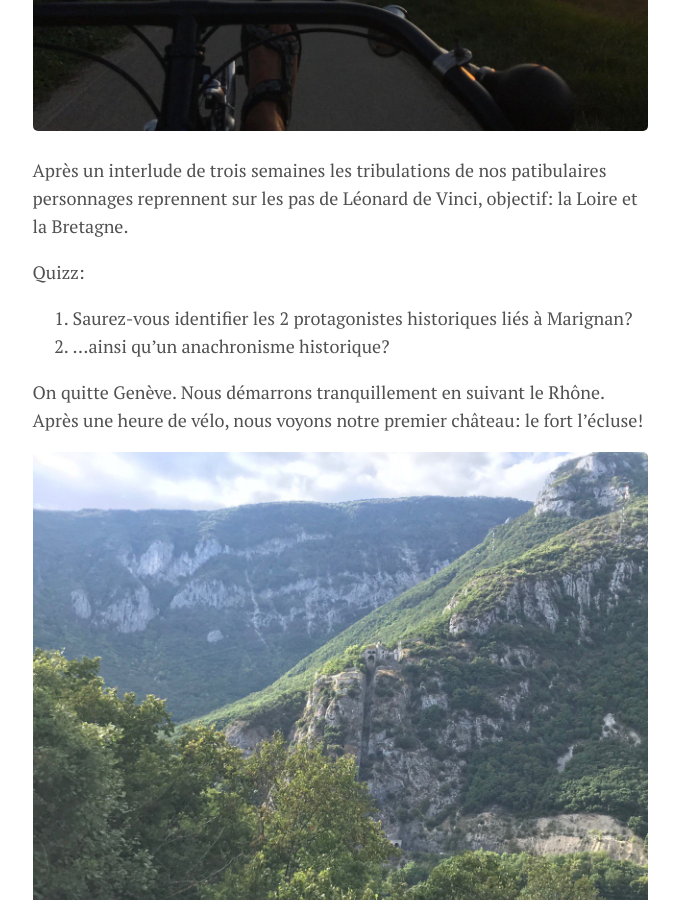
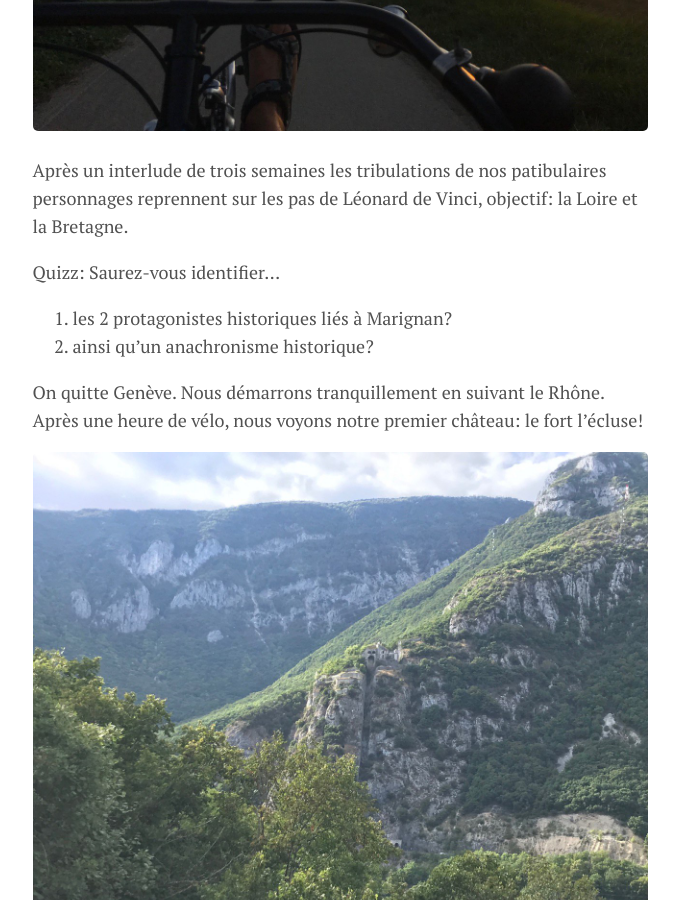
Before and after one commit to cyclovoyage/cyclovoyage.github.io, a Jekyll site: the page built from _posts/2020-08-30-laloireavelo.md, in a window 1280 px wide and 900 px high, scrolled down 550 px. Shown: the whole window, without its empty margins (300-979 px from the left). Built offline with Jekyll 4.4.1, drawn with Linux system fonts in a browser that asks for light colours.

```diff
--- a/_posts/2020-08-30-laloireavelo.md
+++ b/_posts/2020-08-30-laloireavelo.md
@@ -9,9 +9,9 @@ image: 5B2DE111-8FFC-4C2F-A191-EB19E4944AE5.jpeg
 
 Après un interlude de trois semaines les tribulations de nos patibulaires personnages reprennent sur les pas de Léonard de Vinci, objectif: la Loire et la Bretagne.
 
-Quizz:
-1. Saurez-vous identifier les 2 protagonistes historiques liés à Marignan?
-2. ...ainsi qu’un anachronisme historique?
+Quizz: Saurez-vous identifier...
+1. les 2 protagonistes historiques liés à Marignan?
+2. ainsi qu’un anachronisme historique?
 
 
 On quitte Genève. Nous démarrons tranquillement en suivant le Rhône. Après une heure de vélo, nous voyons notre premier château: le fort l’écluse!
```
